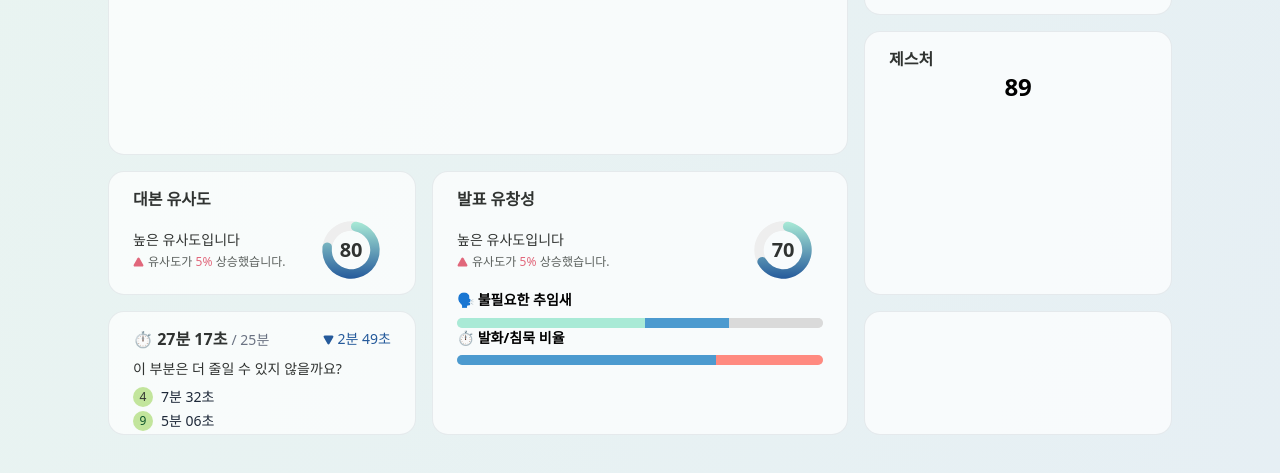
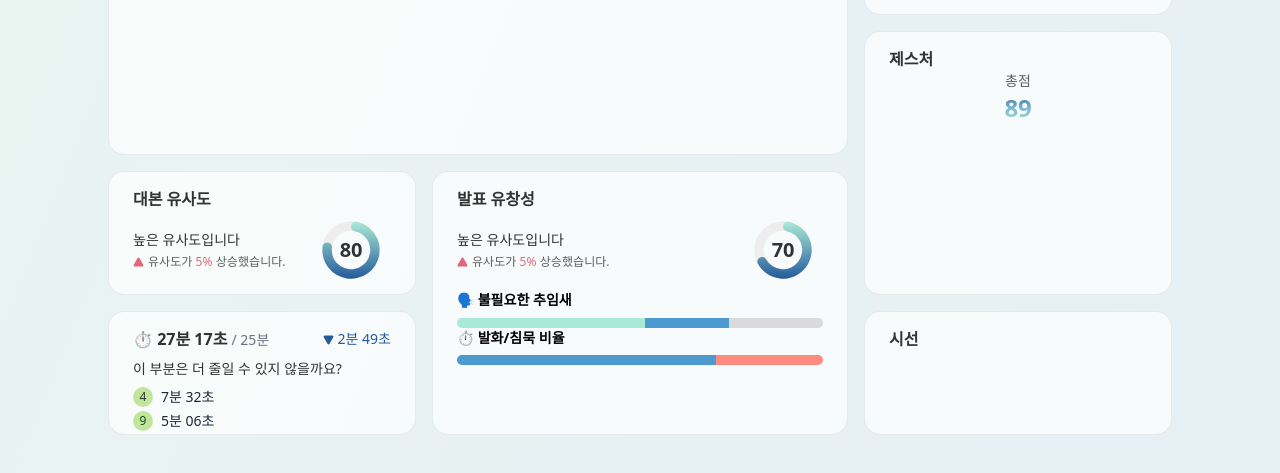
Before and after one commit to xseojungx/SPitching-FE, a React (Vite) app in the folder SPitching/: page /feedback/summary in a window 1280 px wide. Shown: the part 309-782 px from the top of the page. Built offline with nearby package versions, Linux system fonts and the light colour scheme; a web font is replaced by a local one.

Commit message:
style. 글자 색상 수정

```diff
--- a/SPitching/src/components/feedback/summary/EyeContactCard.tsx
+++ b/SPitching/src/components/feedback/summary/EyeContactCard.tsx
@@ -1,6 +1,8 @@
 const EyeContactCard = () => {
   return (
-    <div className='white-card col-span-3 col-start-9 row-span-2 row-start-9'></div>
+    <div className='white-card col-span-3 col-start-9 row-span-2 row-start-9'>
+      <p className='s1 justify-self-start text-gray-900'>시선</p>
+    </div>
   );
 };
 
--- a/SPitching/src/components/feedback/summary/GestureScoreCard.tsx
+++ b/SPitching/src/components/feedback/summary/GestureScoreCard.tsx
@@ -2,8 +2,11 @@ const GestureScoreCard = () => {
   return (
     <article className='white-card col-span-3 col-start-9 row-span-4 row-start-5'>
       <p className='s1 justify-self-start text-gray-900'>제스처</p>
-      <div className='flex w-full justify-center'>
-        <p className='h1'>89</p>
+      <div className='flex w-full flex-col items-center justify-center'>
+        <p className='b2 text-gray-700'>총점</p>
+        <p className='h1 bg-gradient-to-b from-[#255A9B] via-[#7AB7CE] to-[#A9EAD6] bg-clip-text text-transparent'>
+          89
+        </p>
       </div>
     </article>
   );
```
